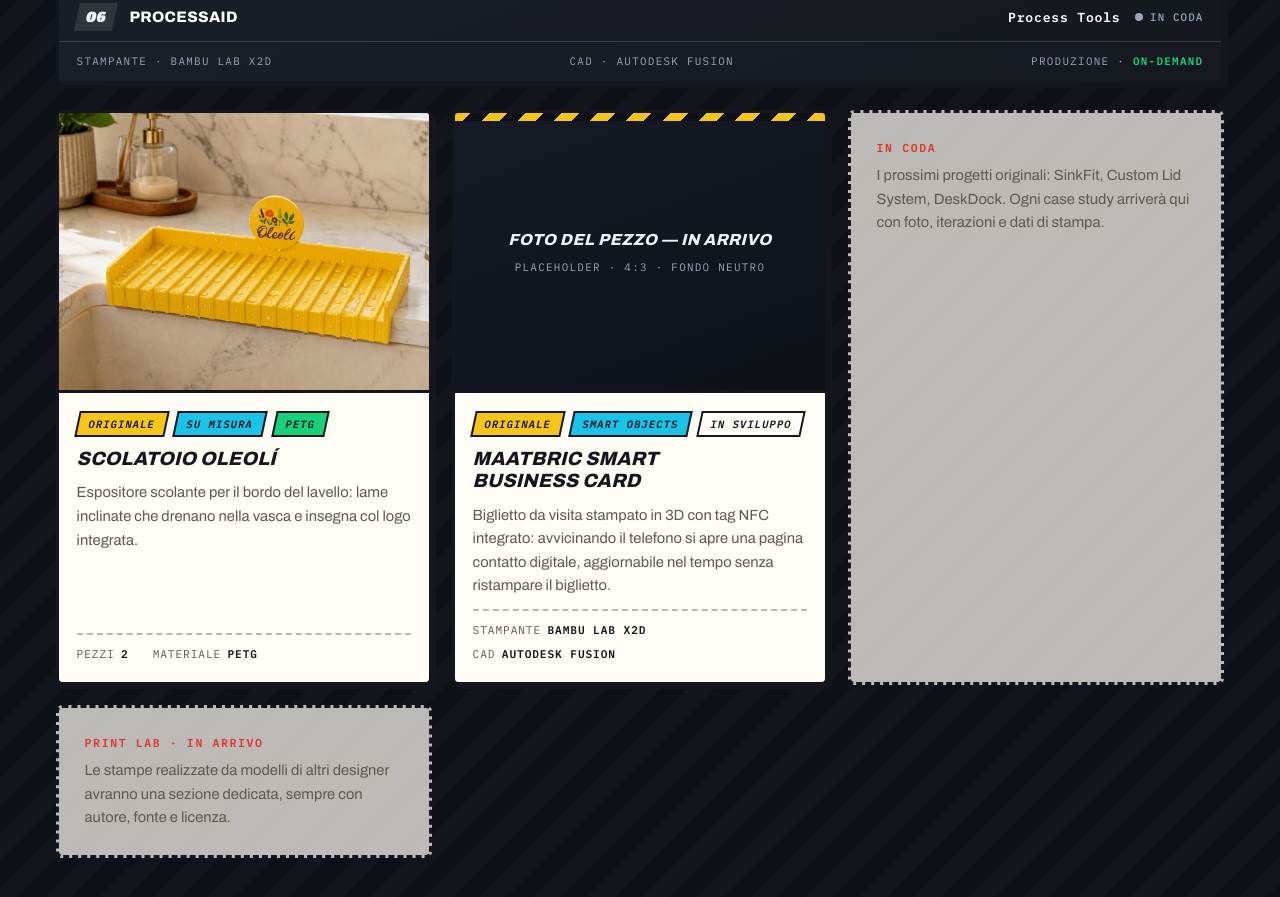
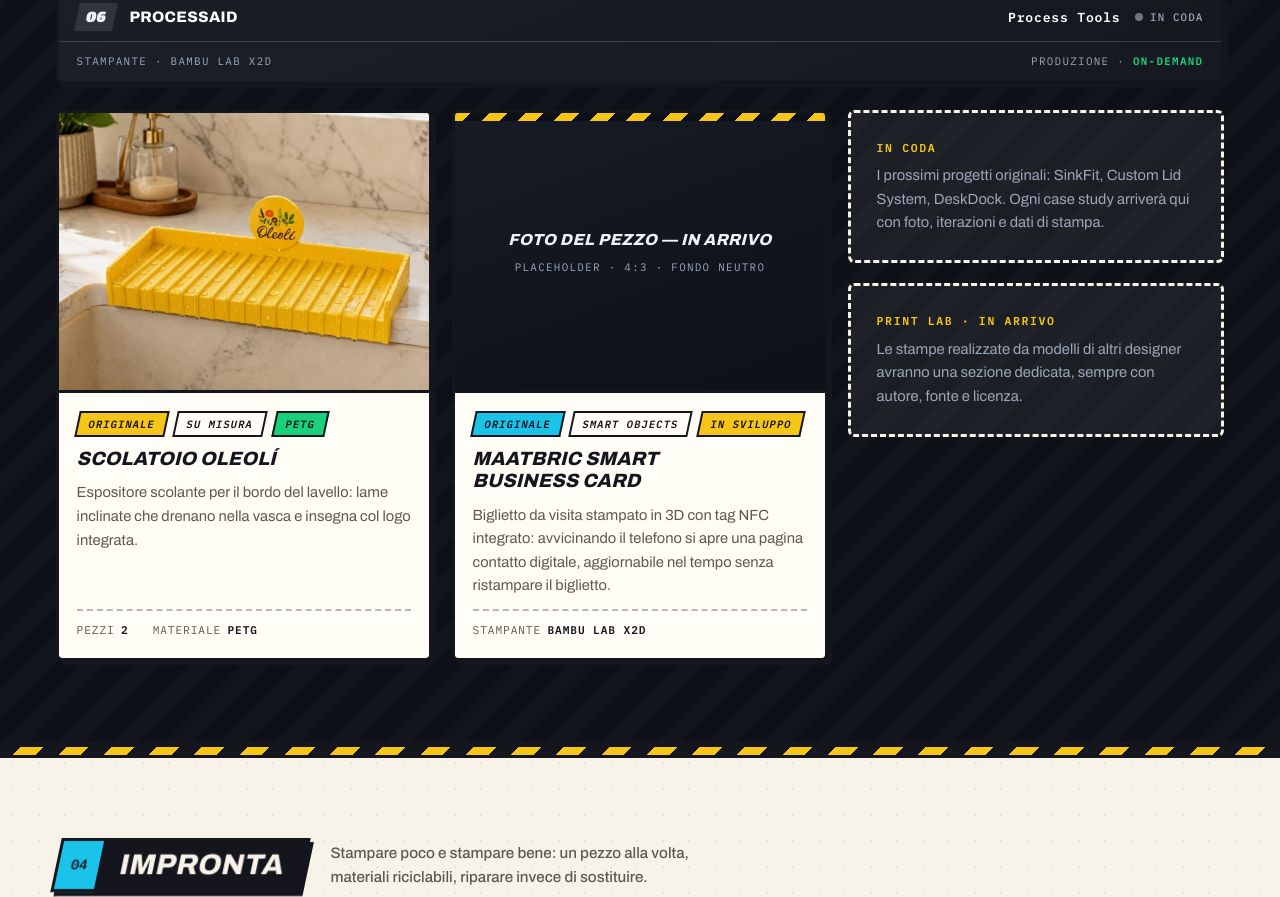
Before and after one commit to Larrigoni/Larrigoni.github.io, an Astro site: page / in a window 1280 px wide. Shown: the part 2214-3111 px from the top of the page. Built offline with nearby package versions, Linux system fonts and the light colour scheme; Astro itself is replaced by a stand-in of ours.

Commit message:
Round-trip 4: allineamento rifiniture da Claude Design
Metodo step 03 generalizzato ('Disegno in CAD'), badge card secondo lo
schema del design (Originale giallo/cyan, stato in evidenza), piè del
registro snellito, placeholder impilati con variante on-dark, LED 'in
coda' più leggibile.

Co-Authored-By: Claude Fable 5 <noreply@anthropic.com>

```diff
--- a/src/components/ProjectCard.astro
+++ b/src/components/ProjectCard.astro
@@ -6,7 +6,7 @@ interface Props {
 }
 
 const { project } = Astro.props;
-const { title, status, category, summary, originalDesign, printer, software, materials, pieces, image, imageAlt, hasPage } =
+const { title, status, category, summary, originalDesign, printer, materials, pieces, image, imageAlt, hasPage, featured } =
   project.data;
 
 const pageUrl = hasPage ? `/projects/${project.id}/` : undefined;
@@ -49,11 +49,11 @@ const categoryLabels: Record<string, string> = {
   }
   <div class="body">
     <div class="badges">
-      <span class:list={['badge', { accent: originalDesign }]}>
+      <span class:list={['badge', originalDesign ? (featured ? 'accent' : 'cyan') : '']}>
         {originalDesign ? 'Originale' : 'Print Lab'}
       </span>
-      <span class="badge cyan">{categoryLabels[category]}</span>
-      {status !== 'completato' && <span class="badge">{statusLabels[status]}</span>}
+      <span class="badge">{categoryLabels[category]}</span>
+      {status !== 'completato' && <span class="badge accent">{statusLabels[status]}</span>}
       {materials.length > 0 && <span class="badge eco">{materials[0]}</span>}
     </div>
     <h3>
@@ -64,10 +64,7 @@ const categoryLabels: Record<string, string> = {
       {pieces && <span class="pair"><dt>Pezzi</dt><dd>{pieces}</dd></span>}
       {materials.length > 0 && <span class="pair"><dt>Materiale</dt><dd>{materials.join(', ')}</dd></span>}
       {!pieces && materials.length === 0 && (
-        <>
-          <span class="pair"><dt>Stampante</dt><dd>{printer}</dd></span>
-          <span class="pair"><dt>CAD</dt><dd>{software.join(', ')}</dd></span>
-        </>
+        <span class="pair"><dt>Stampante</dt><dd>{printer}</dd></span>
       )}
     </dl>
   </div>
--- a/src/pages/index.astro
+++ b/src/pages/index.astro
@@ -47,7 +47,7 @@ const aggiornato = new Date()
 const metodo = [
   { n: '01', c: 'n-red', t: 'Il problema', d: 'Qualcosa non esiste, non entra o si rompe sempre nello stesso punto.' },
   { n: '02', c: 'n-yellow', t: 'I vincoli', d: 'Misure reali, spazi stretti, materiali già presenti: si parte da lì.' },
-  { n: '03', c: 'n-cyan', t: 'Il progetto', d: 'Disegno in Fusion partendo dalle quote, non dall’idea di forma.' },
+  { n: '03', c: 'n-cyan', t: 'Il progetto', d: 'Disegno in CAD partendo dalle quote, non dall’idea di forma.' },
   { n: '04', c: 'n-green', t: 'Il prototipo', d: 'Prima versione stampata: serve per sbagliare presto e a poco.' },
   { n: '05', c: 'n-blue', t: 'Il test', d: 'Si monta, si carica, si usa per giorni. Se cede, si annota perché.' },
   { n: '06', c: 'n-plain', t: 'La soluzione', d: 'Versione finale, replicabile e documentata. Poi si ricomincia.' },
@@ -170,7 +170,6 @@ const problemi = [
           </div>
           <div class="panel-foot">
             <span>Stampante · Bambu Lab X2D</span>
-            <span>CAD · Autodesk Fusion</span>
             <span>Produzione · <b>on-demand</b></span>
           </div>
         </div>
@@ -178,13 +177,15 @@ const problemi = [
 
       <div class="projects-grid">
         {projects.map((project) => <ProjectCard project={project} />)}
-        <div class="placeholder-card" role="note">
-          <span class="label">In coda</span>
-          <p>I prossimi progetti originali: SinkFit, Custom Lid System, DeskDock. Ogni case study arriverà qui con foto, iterazioni e dati di stampa.</p>
-        </div>
-        <div class="placeholder-card" role="note">
-          <span class="label">Print Lab · in arrivo</span>
-          <p>Le stampe realizzate da modelli di altri designer avranno una sezione dedicata, sempre con autore, fonte e licenza.</p>
+        <div class="card-stack">
+          <div class="placeholder-card on-dark" role="note">
+            <span class="label">In coda</span>
+            <p>I prossimi progetti originali: SinkFit, Custom Lid System, DeskDock. Ogni case study arriverà qui con foto, iterazioni e dati di stampa.</p>
+          </div>
+          <div class="placeholder-card on-dark" role="note">
+            <span class="label">Print Lab · in arrivo</span>
+            <p>Le stampe realizzate da modelli di altri designer avranno una sezione dedicata, sempre con autore, fonte e licenza.</p>
+          </div>
         </div>
       </div>
     </div>
--- a/src/styles/global.css
+++ b/src/styles/global.css
@@ -744,7 +744,7 @@ h1.hero-title .c4 { color: var(--green); }
 }
 
 .st.queue .led {
-  background: var(--carbon-soft);
+  background: rgba(255, 255, 255, 0.4);
   box-shadow: none;
 }
 
@@ -982,6 +982,28 @@ h1.hero-title .c4 { color: var(--green); }
 
 .placeholder-card.wide {
   max-width: none;
+}
+
+/* variante per sezioni scure */
+.placeholder-card.on-dark {
+  max-width: none;
+  border-color: var(--paper);
+  background: rgba(255, 253, 246, 0.06);
+}
+
+.placeholder-card.on-dark .label {
+  color: var(--yellow);
+}
+
+.placeholder-card.on-dark p {
+  color: var(--carbon-soft);
+}
+
+/* colonna di card impilate nella griglia progetti */
+.card-stack {
+  display: grid;
+  gap: 1.25rem;
+  align-content: start;
 }
 
 .placeholder-card .label {
```
